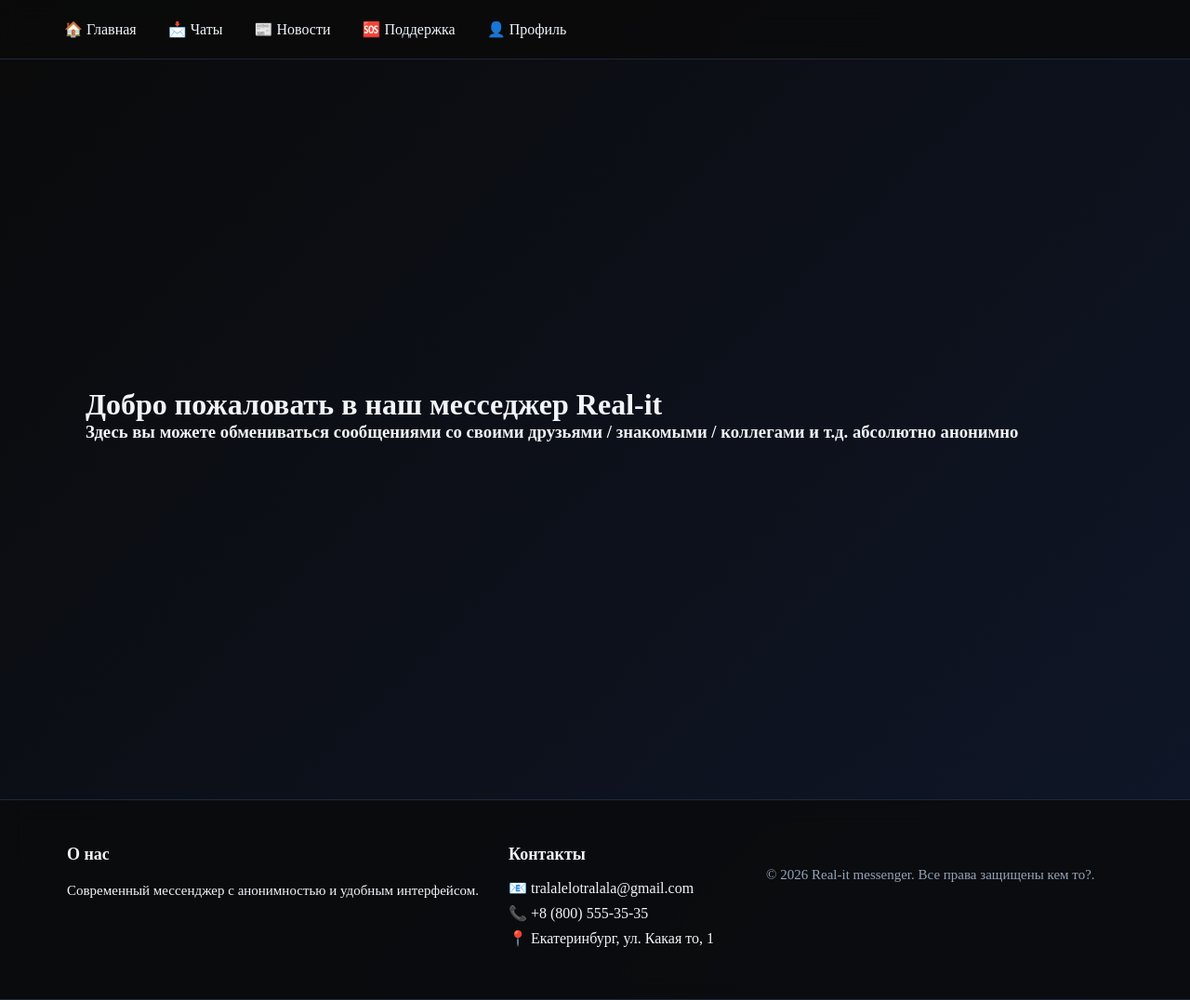
After one commit to Wobir/Python4_GitHub_Project, a Flask app: page / in a window 1280 px wide. The commit adds this page. Shown: the whole page at 93% size. Run offline with Flask 3, Linux system fonts and the light colour scheme.

Commit message:
Add files via upload

```diff
--- a/main.py
+++ b/main.py
@@ -1,12 +1,13 @@
-from flask import Flask, render_template
+from flask import Flask, render_template, request, flash, redirect, url_for, session
+from flask_sqlalchemy import SQLAlchemy
+from datetime import datetime, timedelta
+from modules import *
 
-app = Flask(__name__)
+@app.route('/')
+def main():
+    return render_template('index.html')
 
 
-@app.route("/base/")
-def base():
-
-    return render_template("base.html")
 
 
-app.run(debug = True)
+app.run(debug=True)
--- /dev/null
+++ b/static/css/index.css
@@ -0,0 +1,7 @@
+.about{
+    display: flex;
+    justify-content: center;
+    flex-direction: column;
+    padding: 20px;
+    height: 700px;
+}
--- a/static/css/main.css
+++ b/static/css/main.css
@@ -0,0 +1,138 @@
+* {
+    margin: 0;
+    padding: 0;
+    box-sizing: border-box;
+}
+
+body {
+    background: linear-gradient(135deg, #0a0a0a 0%, #0f172a 100%);
+    min-height: 100vh;
+    color: #f1f5f9;
+    margin: 0;
+    padding: 0;
+    box-sizing: border-box;
+}
+
+.header {
+    background: rgba(10, 10, 10, 0.8);
+    backdrop-filter: blur(12px);
+    border-bottom: 1px solid #1e293b;
+}
+
+.div-header {
+    max-width: 1200px;
+    margin: 0 auto;
+    display: flex;
+    padding: 12px;
+}
+
+.nav-link {
+    color: #f1f5f9;
+    font-size: 16px;
+    font-weight: 500;
+    padding: 10px 17px;
+    border-radius: 40px;
+    text-decoration: none;
+    transition: all 0.2s ease;
+}
+
+.nav-link:hover {
+    background: rgba(59, 130, 246, 0.15);
+    color: #3b82f6;
+    transform: translateY(-1px);
+}
+
+.nav-link:active {
+    transform: translateY(0);
+}
+
+.content {
+    max-width: 1200px;
+    margin: 32px auto;
+    padding: 0 32px;
+    animation: fadeIn 0.4s ease-out;
+}
+
+
+.footer {
+    margin-top: 64px;
+    background: rgba(10, 10, 10, 0.8);
+    backdrop-filter: blur(12px);
+    border-bottom: 1px solid #1e293b;
+    border-top: 1px solid #1e293b ;
+}
+
+.footer-content {
+    max-width: 1200px;
+    margin: 0 auto;
+    padding: 48px 32px;
+    display: flex;
+    gap: 32px;
+}
+
+.footer-section h3 {
+    font-size: 18px;
+    margin-bottom: 16px;
+    font-weight: 600;
+}
+
+.footer-section p {
+    line-height: 1.6;
+    font-size: 15px;
+}
+
+.footer-section ul {
+    list-style: none;
+}
+
+.footer-section ul li {
+    margin-bottom: 8px;
+}
+
+.footer-section ul li a {
+    text-decoration: none;
+    transition: color 0.2s ease;
+    font-size: 15px;
+}
+
+
+.social-links {
+    display: flex;
+    gap: 16px;
+    margin-top: 15px;
+}
+
+.social-link {
+    display: inline-flex;
+    align-items: center;
+    justify-content: center;
+    width: 40px;
+    height: 40px;
+    background: rgba(59, 130, 246, 0.1);
+    border-radius: 50%;
+    text-decoration: none;
+    font-size: 18px;
+    transition: all 0.2s ease;
+}
+
+.social-link:hover {
+    transform: translateY(-2px);
+}
+
+.footer-bottom {
+    text-align: center;
+    padding: 24px;
+    color: #94a3b8;
+    font-size: 15px;
+}
+
+@keyframes fadeIn {
+    from {
+        opacity: 0;
+        transform: translateY(10px);
+    }
+    to {
+        opacity: 1;
+        transform: translateY(0);
+    }
+}
--- a/templates/base.html
+++ b/templates/base.html
@@ -1,30 +1,51 @@
-<html>
+<!DOCTYPE html>
+<html lang="en">
 <head>
-    <title>
-        {% block title %}{% endblock %}
-    </title>
+    {% block head %} {% endblock %}
+    <meta charset="UTF-8">
+    <meta name="viewport" content="width=device-width, initial-scale=1.0">
+    <title>{% block title %}My Site{% endblock %}</title>
+    <link rel="stylesheet" href="{{ url_for('static', filename='css/main.css') }}">
 </head>
 <body>
-    <header>
-        <nav>
+    <header class="header">
+        <div class="div-header">
+            <a href="/" class="nav-link">🏠 Главная</a>
+            <a href="/chats" class="nav-link">📩 Чаты</a>
+            <a href="/news" class="nav-link">📰 Новости</a>
+            <a href="/help" class="nav-link">🆘 Поддержка</a>
+            <a href="/login" class="nav-link">👤 Профиль</a>
+        </div>
+    </header>
 
-        </nav>
-    </header>
-    <main>
-    {% block content %}
 
-    {% endblock %}
+
+    <main class="content">
+        {% block content %}
+        {% endblock %}
     </main>
-    <footer>
-        <p>Авторы проекта:</p>
-        <ul>
-            <li>Байдин Егор</li>
-            <li>Гейман Александр</li>
-            <li>Грин Никита</li>
-            <li>Козьмюк Максим</li>
-            <li>Сельменских Елизавета</li>
-            <li>Унрайн Платон</li>
-        </ul>
+
+
+
+    <footer class="footer">
+        <div class="footer-content">
+            <div class="footer-section">
+                <h3>О нас</h3>
+                <p>Современный мессенджер с анонимностью и удобным интерфейсом.</p>
+            </div>
+
+            <div class="footer-section">
+                <h3>Контакты</h3>
+                <ul>
+                    <li>📧 tralalelotralala@gmail.com</li>
+                    <li>📞 +8 (800) 555-35-35</li>
+                    <li>📍 Екатеринбург, ул. Какая то, 1</li>
+                </ul>
+            </div>
+
+        <div class="footer-bottom">
+            <p>&copy; 2026 Real-it messenger. Все права защищены кем то?.</p>
+        </div>
     </footer>
 </body>
 </html>
--- /dev/null
+++ b/templates/index.html
@@ -0,0 +1,13 @@
+{% extends 'base.html' %}
+
+{% block head %}
+<title>Главная</title>
+<link rel="stylesheet" href="{{ url_for('static', filename='css/index.css') }}">
+{% endblock %}
+
+{% block content %}
+<div class="about">
+    <h1>Добро пожаловать в наш месседжер Real-it</h1>
+    <h3>Здесь вы можете обмениваться сообщениями со своими друзьями / знакомыми / коллегами и т.д. абсолютно анонимно</h3>
+</div>
+{% endblock %}
```
Also changed, not shown: modules.py (added, +7 -0 lines).
